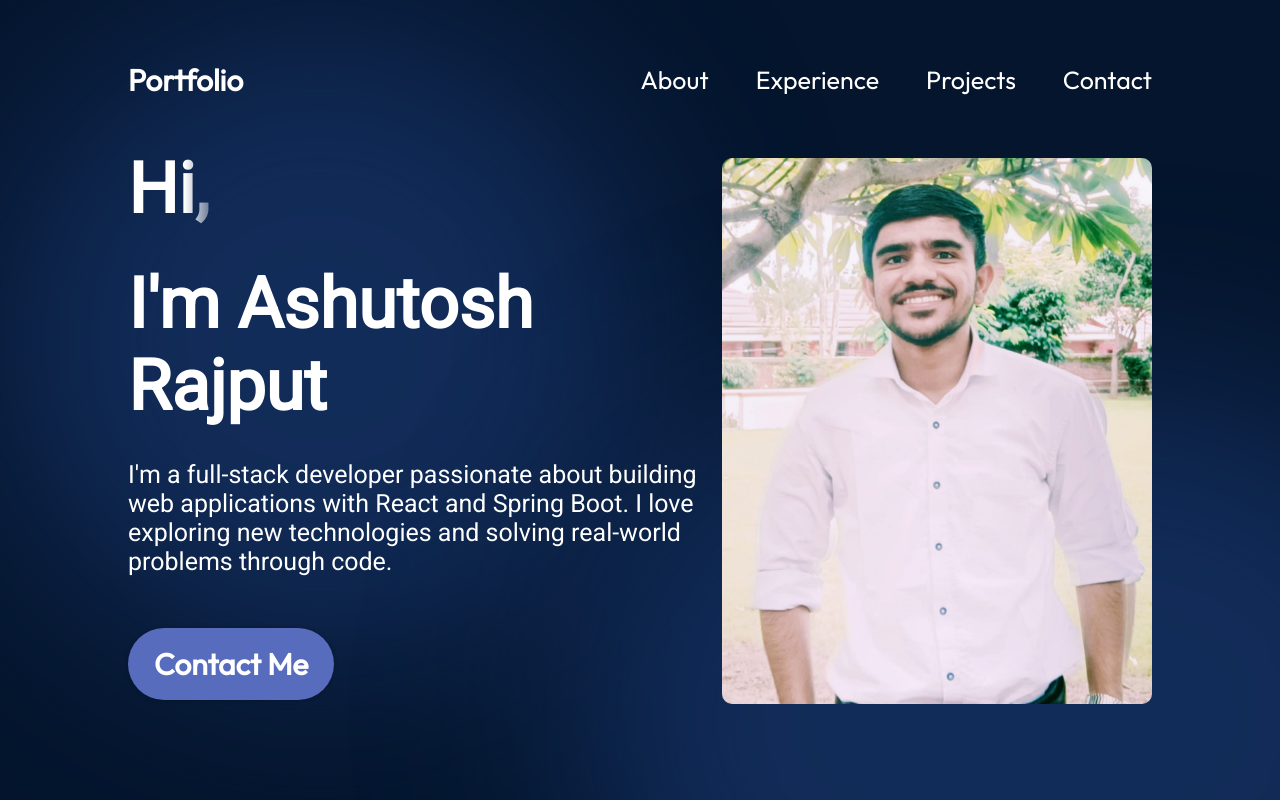
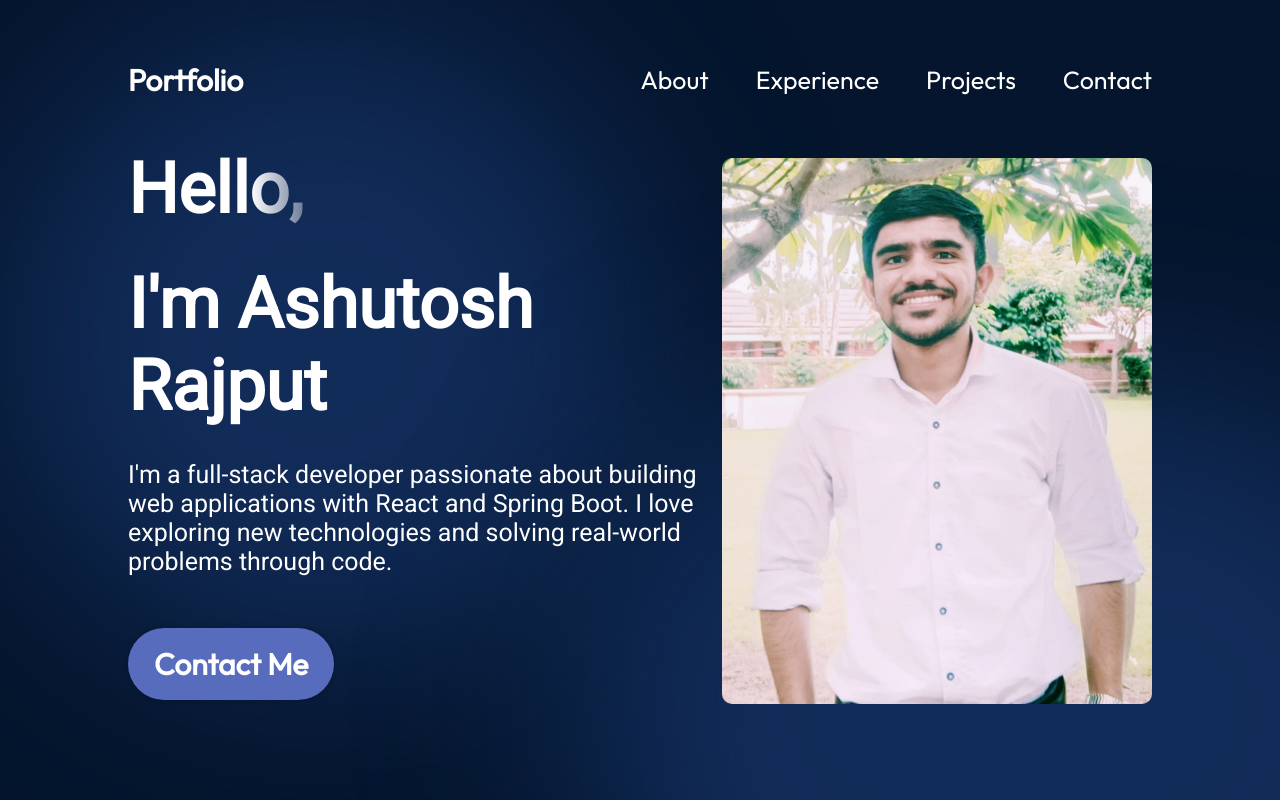
Before and after one commit to Ashutosh8668/MyPortfolio, a React (Vite) app: page / in a window 1280 px wide. Shown: the top 800 px of the page. Built offline with nearby package versions, Linux system fonts and the light colour scheme.

Commit message:
Update Hero.jsx

```diff
--- a/src/components/Hero/Hero.jsx
+++ b/src/components/Hero/Hero.jsx
@@ -7,7 +7,7 @@ export const Hero = () => {
   return (
     <section className={styles.container}>
       <div className={styles.content}>
-        <h1 className={styles.title}>Hi,<br /></h1>
+        <h1 className={styles.title}>Hello,<br /></h1>
         <h1 className={styles.title}>I'm Ashutosh Rajput</h1>
         <p className={styles.description}>
           I'm a full-stack developer passionate about building web applications
```
